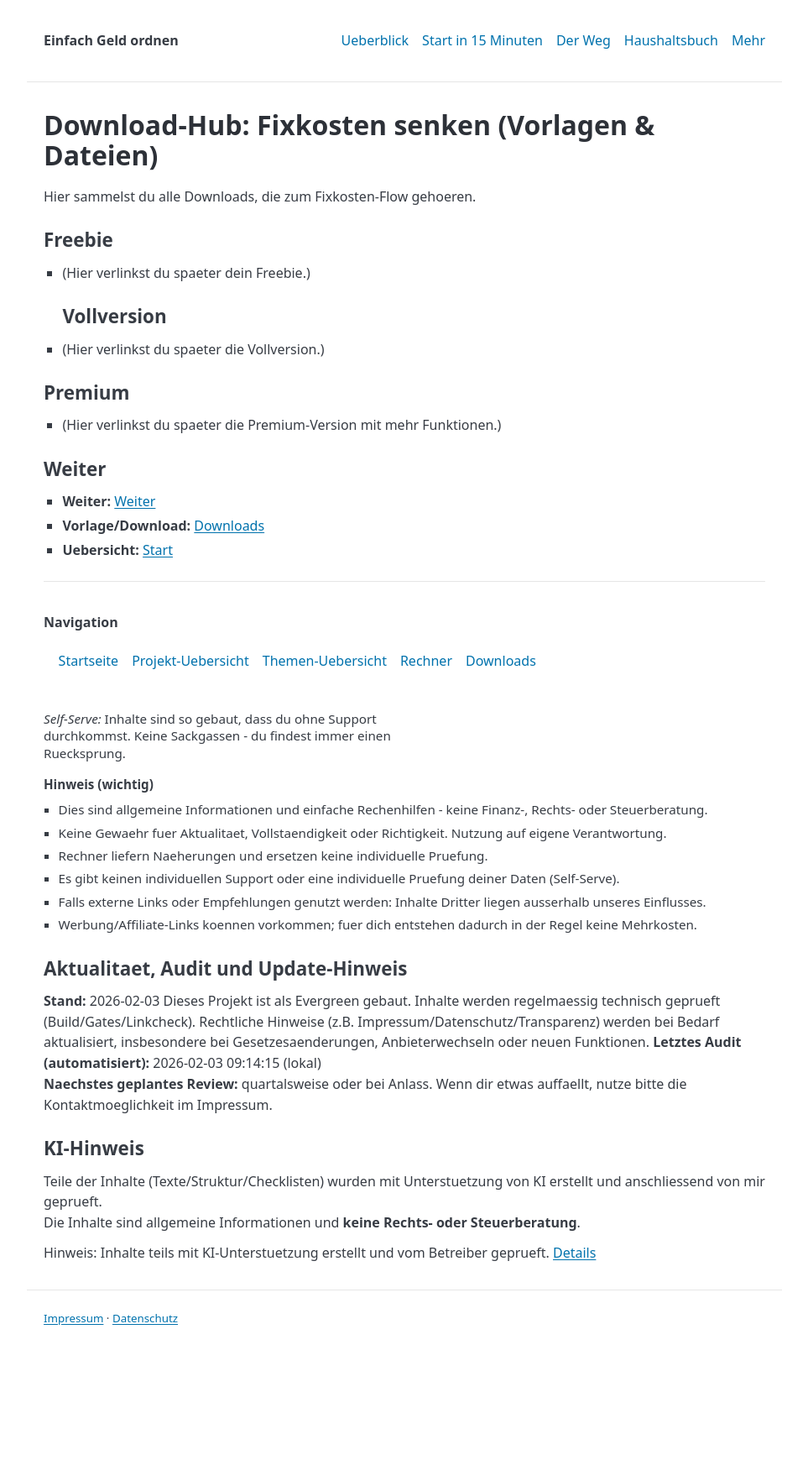
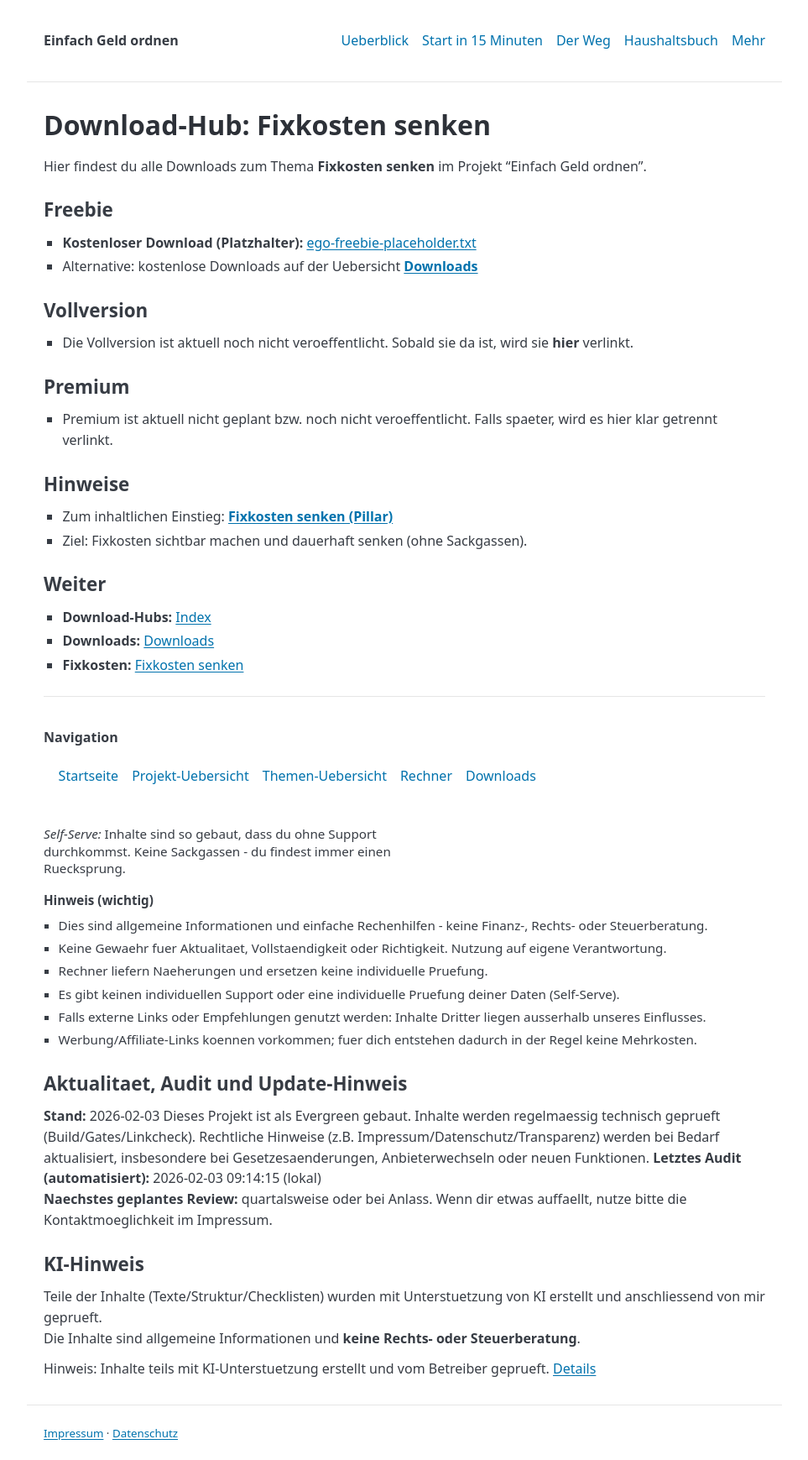
Before and after one commit to gluecklich-tools/einfach-geld-ordnen, a Jekyll site: the page built from seiten/download-hub-fixkosten-senken.md, in a window 1280 px wide. Shown: the whole page at 84% size, without its empty margins (158-1121 px from the left). Built offline with Jekyll 4.4.1, drawn with Linux system fonts in a browser that asks for light colours; before the commit the page ends 1602 px from its top, so only the background shows below that.

Commit message:
MVP02: add download hub fixkosten-senken (2026-02-03)

```diff
--- a/seiten/download-hub-fixkosten-senken.md
+++ b/seiten/download-hub-fixkosten-senken.md
@@ -1,23 +1,35 @@
 ---
 layout: default
-title: Download-Hub Fixkosten senken
+title: "Download-Hub: Fixkosten senken"
 permalink: /seiten/download-hub-fixkosten-senken.html
 ---
-# Download-Hub: Fixkosten senken (Vorlagen & Dateien)
-Hier sammelst du alle Downloads, die zum Fixkosten-Flow gehoeren.
+
+# Download-Hub: Fixkosten senken
+
+Hier findest du alle Downloads zum Thema **Fixkosten senken** im Projekt "Einfach Geld ordnen".
+
 ## Freebie
-* (Hier verlinkst du spaeter dein Freebie.)
+
+- **Kostenloser Download (Platzhalter):** [ego-freebie-placeholder.txt]({{ site.baseurl }}/downloads/ego-freebie-placeholder.txt)
+- Alternative: kostenlose Downloads auf der Uebersicht **[Downloads]({{ site.baseurl }}/seiten/downloads.html)**
+
 ## Vollversion
-* (Hier verlinkst du spaeter die Vollversion.)
+
+- Die Vollversion ist aktuell noch nicht veroeffentlicht. Sobald sie da ist, wird sie **hier** verlinkt.
 
 ## Premium
 
-* (Hier verlinkst du spaeter die Premium-Version mit mehr Funktionen.)
+- Premium ist aktuell nicht geplant bzw. noch nicht veroeffentlicht. Falls spaeter, wird es hier klar getrennt verlinkt.
+
+## Hinweise
+
+- Zum inhaltlichen Einstieg: **[Fixkosten senken (Pillar)]({ site.baseurl }/pillar/fixkosten-senken.html)**
+- Ziel: Fixkosten sichtbar machen und dauerhaft senken (ohne Sackgassen).
 
 ## Weiter
 
-- **Weiter:** [Weiter]({{ site.baseurl }}/seiten/fixkosten-senken.html)
-- **Vorlage/Download:** [Downloads]({{ site.baseurl }}/seiten/downloads.html)
-- **Uebersicht:** [Start]({{ site.baseurl }}/index.html)
+- **Download-Hubs:** [Index]({{ site.baseurl }}/seiten/download-hub-index.html)
+- **Downloads:** [Downloads]({{ site.baseurl }}/seiten/downloads.html)
+- **Fixkosten:** [Fixkosten senken]({ site.baseurl }/pillar/fixkosten-senken.html)
 
 {% include no_sackgasse_footer.html %}
```
